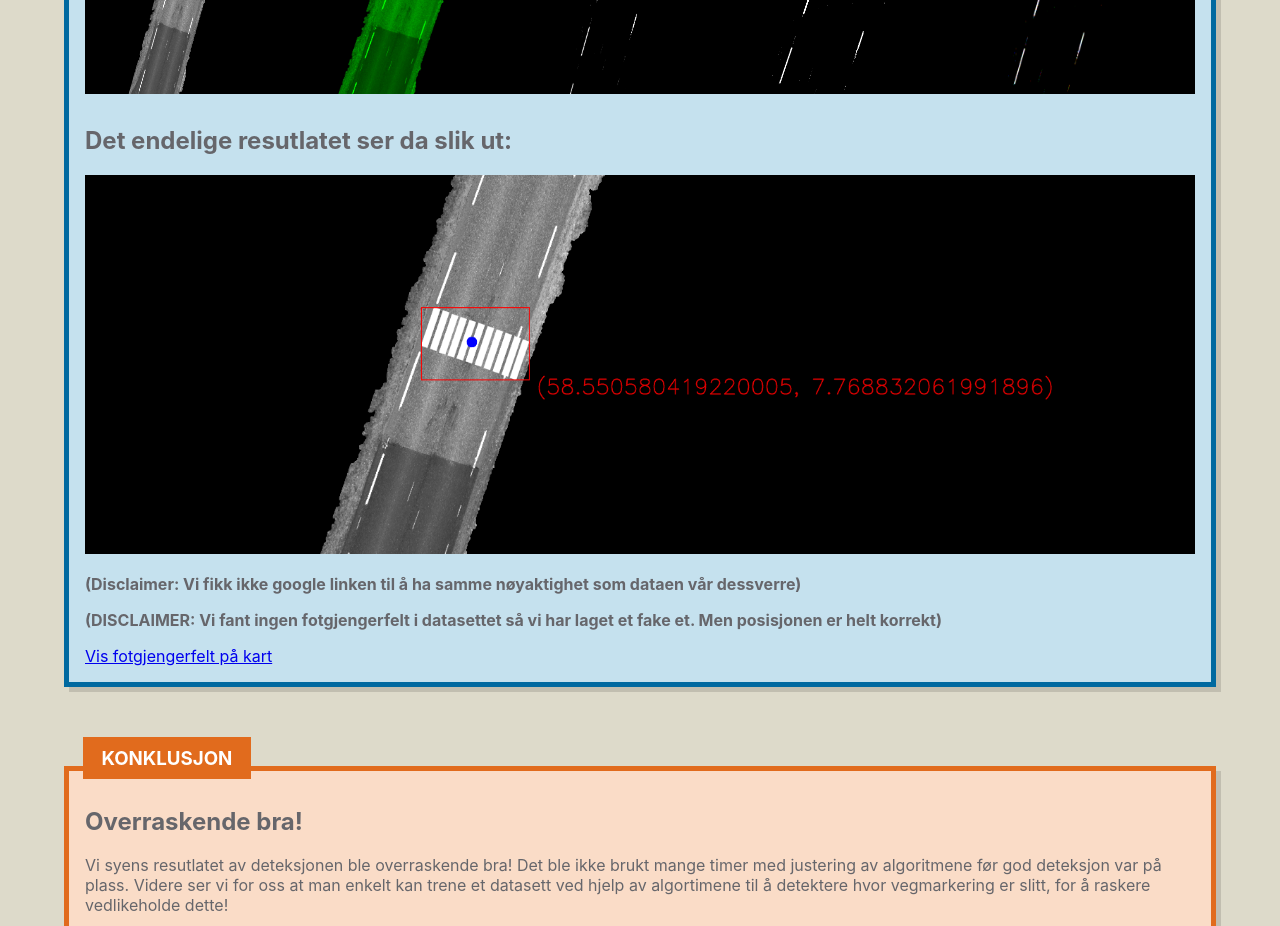
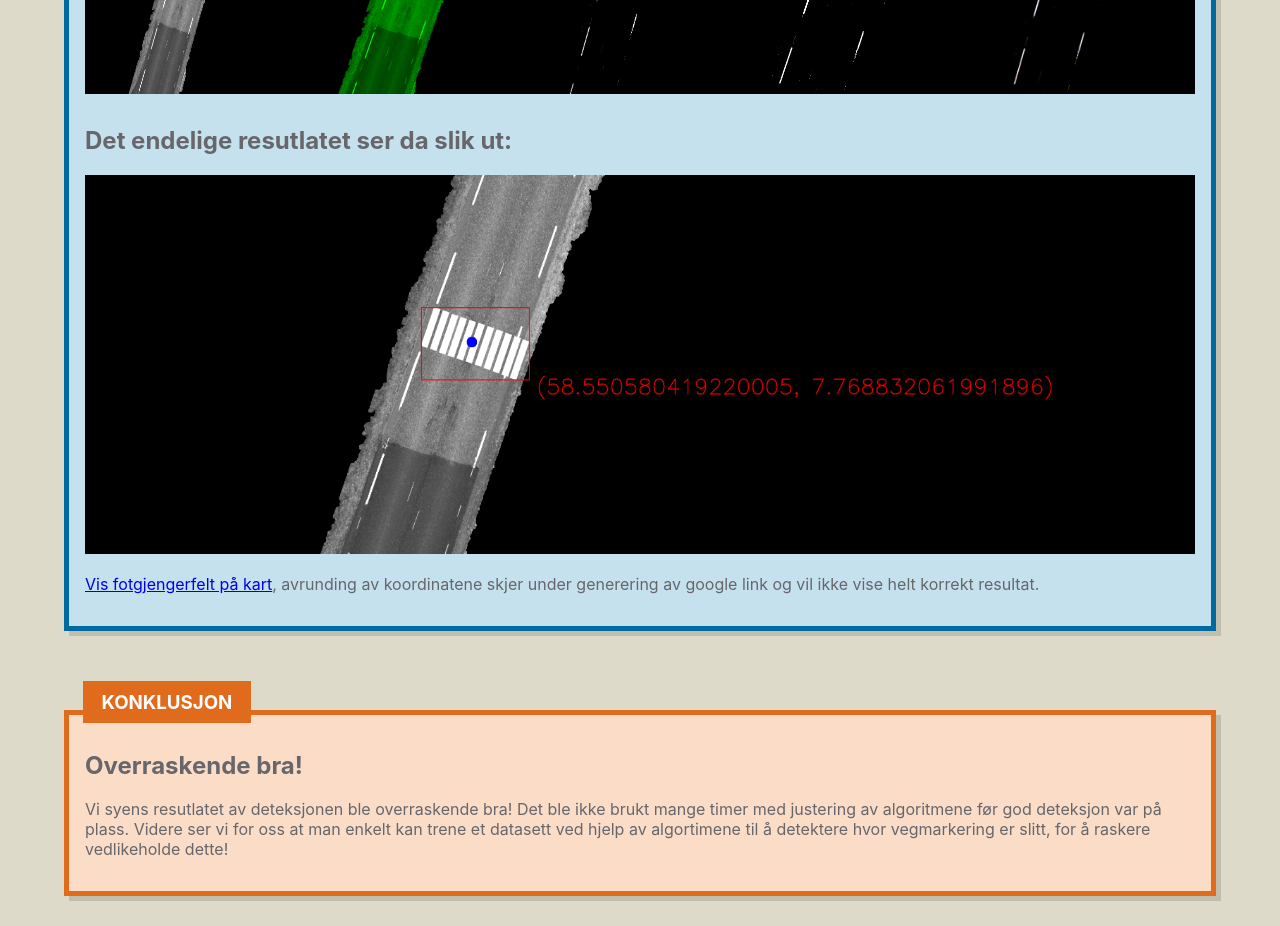
Before and after one commit to jakob-lj/tdt4860-eit-poster-g3-v22, a React (Vite) app: page / in a window 1280 px wide. Shown: the part 1200-2126 px from the top of the page. Built offline with nearby package versions, Linux system fonts and the light colour scheme.

Commit message:
feat: add interactive mode

```diff
--- a/src/modules/results/index.module.css
+++ b/src/modules/results/index.module.css
@@ -14,3 +14,14 @@
 .result {
     width: 100%;
 }
+
+.interactiveImageWrapper {
+    width: 100%;
+    text-align: center;
+}
+
+.interactiveImage {
+    max-width: 100%;
+    max-height: 200px;
+    margin: auto;
+}
--- a/src/modules/results/index.tsx
+++ b/src/modules/results/index.tsx
@@ -1,4 +1,4 @@
-import React from "react";
+import React, { useState } from "react";
 import G3TextModule from "../../components/G3textModule";
 import Header from "../../components/Header";
 import Paragraph from "../../components/Paragrah";
@@ -11,12 +11,57 @@ import rectangles from "../../assets/withrectangles.png";
 import result from "./../../assets/result.png";
 import styles from "./index.module.css";
 
+const ResultLink: React.FC = () => {
+  return (
+    <div>
+      <div className={styles.resultWrapper}>
+        <h2>Det endelige resutlatet ser da slik ut:</h2>
+        <img className={styles.result} src={result} alt={"final result"} />
+      </div>
+      <p>
+        <a href="https://www.google.com/maps/place/58%C2%B033'02.1%22N+7%C2%B046'07.8%22E/@58.5505899,7.7682583,136m/data=!3m1!1e3!4m5!3m4!1s0x0:0xfeea71b5f77842a2!8m2!3d58.5505804!4d7.7688321">
+          Vis fotgjengerfelt på kart
+        </a>
+        , avrunding av koordinatene skjer under generering av google link og vil
+        ikke vise helt korrekt resultat.
+      </p>
+    </div>
+  );
+};
+
 const SmallImg: React.FC<{ img: any }> = ({ img }) => {
   return <img className={styles.smallImg} src={img} alt={"something"} />;
 };
 
 const InteractiveData: React.FC = () => {
-  return <div>Ikke implementert</div>;
+  const [imgIndex, setImgIndex] = useState<number>(0);
+
+  const imgArr = [crosswalk, hsl, masked, rectangles];
+
+  return (
+    <div className={styles.interactiveImageWrapper}>
+      <h2>
+        Velkommen til våre interaktive resultater. Trykk deg gjennom
+        bildeprosessen!!
+      </h2>
+      <div style={{ textAlign: "center" }}>
+        <button onClick={() => setImgIndex((prev: number) => (prev += 1))}>
+          {imgIndex % imgArr.length === imgArr.length - 1
+            ? "Start på nytt"
+            : "Neste bilde!"}
+        </button>
+      </div>
+      <p></p>
+
+      <img
+        className={styles.interactiveImage}
+        src={imgArr[imgIndex % imgArr.length]}
+        alt={"Alt"}
+      />
+
+      <ResultLink />
+    </div>
+  );
 };
 
 const NonInteractiveData: React.FC = () => {
@@ -36,26 +81,7 @@ const NonInteractiveData: React.FC = () => {
         <SmallImg img={rectangles} />
       </div>
 
-      <div className={styles.resultWrapper}>
-        <h2>Det endelige resutlatet ser da slik ut:</h2>
-        <img className={styles.result} src={result} alt={"final result"} />
-      </div>
-
-      <p>
-        <b>
-          (Disclaimer: Vi fikk ikke google linken til å ha samme nøyaktighet som
-          dataen vår dessverre)
-        </b>
-      </p>
-      <p>
-        <b>
-          (DISCLAIMER: Vi fant ingen fotgjengerfelt i datasettet så vi har laget
-          et fake et. Men posisjonen er helt korrekt)
-        </b>
-      </p>
-      <a href="https://www.google.com/maps/place/58%C2%B033'02.1%22N+7%C2%B046'07.8%22E/@58.5505899,7.7682583,136m/data=!3m1!1e3!4m5!3m4!1s0x0:0xfeea71b5f77842a2!8m2!3d58.5505804!4d7.7688321">
-        Vis fotgjengerfelt på kart
-      </a>
+      <ResultLink />
     </>
   );
 };
@@ -71,7 +97,7 @@ const ResultsData: React.FC<{ isInteractive: boolean }> = ({
 };
 
 const Results: React.FC = () => {
-  const isInteractive = false;
+  const isInteractive = window.location.search.includes("interactive");
 
   return (
     <G3TextModule header={"Resultater"} skin={"blue"}>
```
